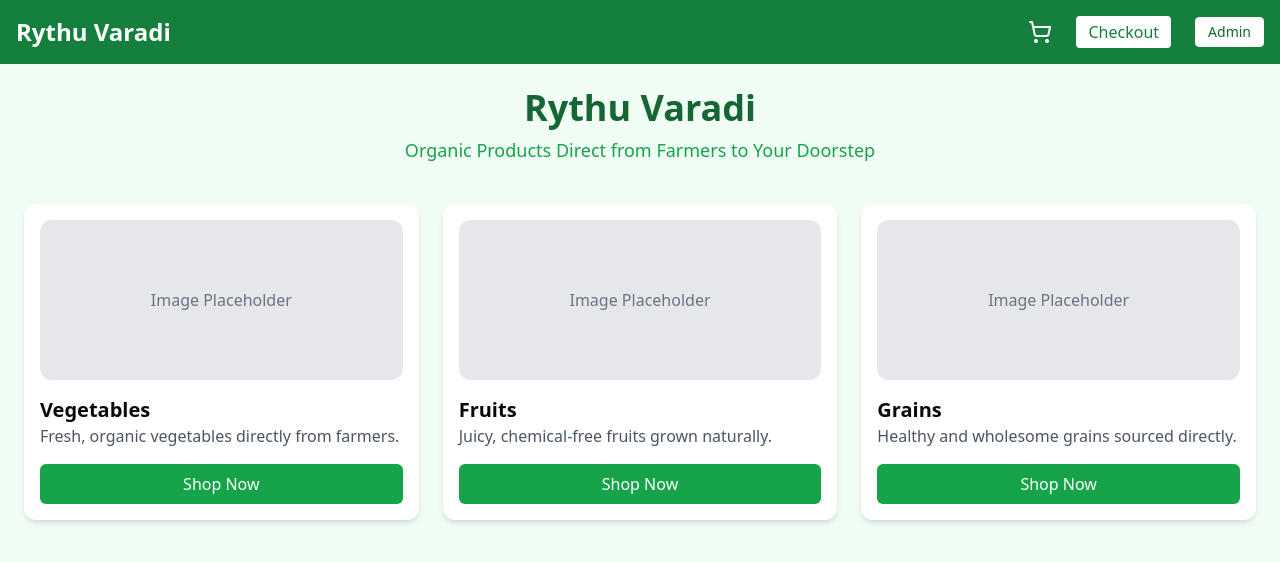
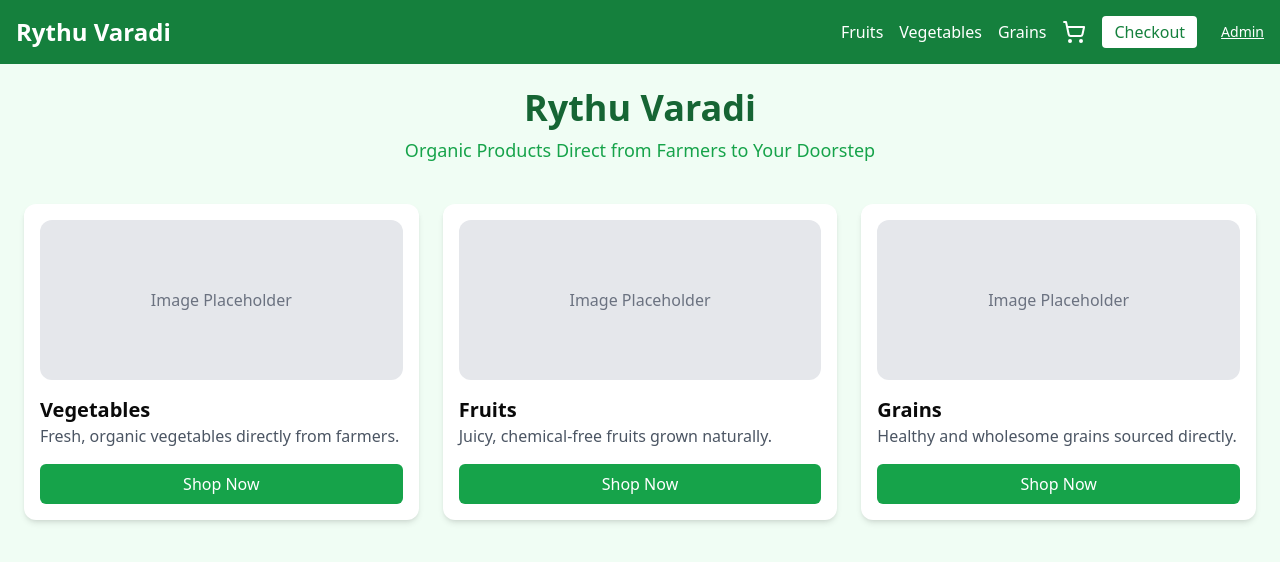
Before and after one commit to vineethkyadasu/vkgroup.solutions, a Next.js app: page / in a window 1280 px wide. Shown: the top 562 px of the page. Built offline with nearby package versions, Linux system fonts and the light colour scheme.

Commit message:
Added Admin link in header

```diff
--- a/components/Header.tsx
+++ b/components/Header.tsx
@@ -13,7 +13,16 @@ export default function Header() {
         Rythu Varadi
       </Link>
 
-      <div className="flex items-center gap-6">
+      <div className="flex items-center gap-4">
+        <Link href="/products/fruits" className="hover:underline">
+          Fruits
+        </Link>
+        <Link href="/products/vegetables" className="hover:underline">
+          Vegetables
+        </Link>
+        <Link href="/products/grains" className="hover:underline">
+          Grains
+        </Link>
         <Link href="/cart" className="relative">
           <ShoppingCart className="w-6 h-6" />
           {items.length > 0 && (
@@ -22,17 +31,15 @@ export default function Header() {
             </span>
           )}
         </Link>
-
         <Link
           href="/checkout"
           className="bg-white text-green-700 px-3 py-1 rounded font-medium hover:bg-green-100"
         >
           Checkout
         </Link>
-
         <Link
-          href="/admin"
-          className="text-sm bg-white text-green-800 px-3 py-1 rounded hover:bg-green-100 border border-white"
+          href="/admin/orders"
+          className="text-sm underline hover:text-gray-300 ml-2"
         >
           Admin
         </Link>
```
